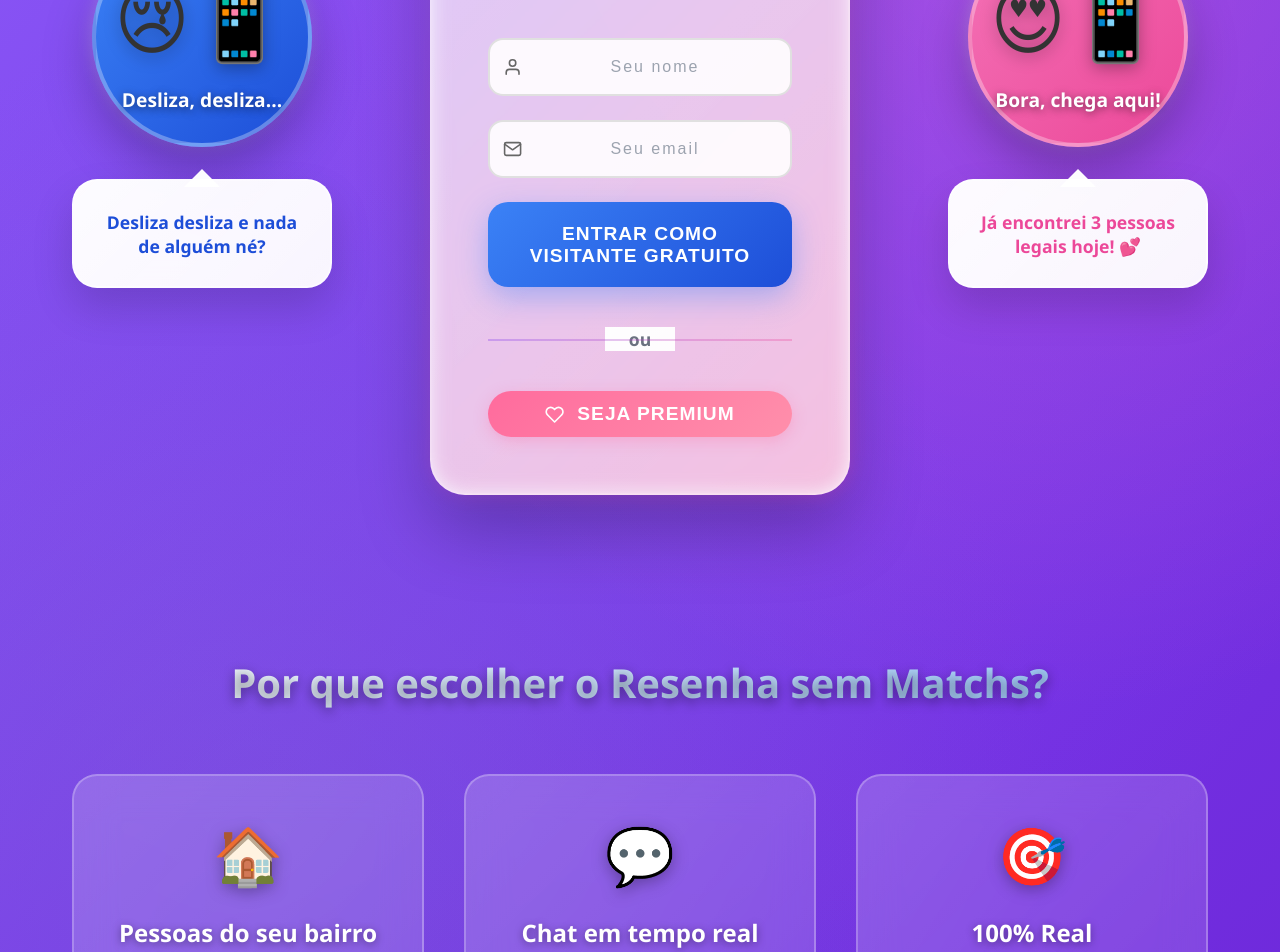
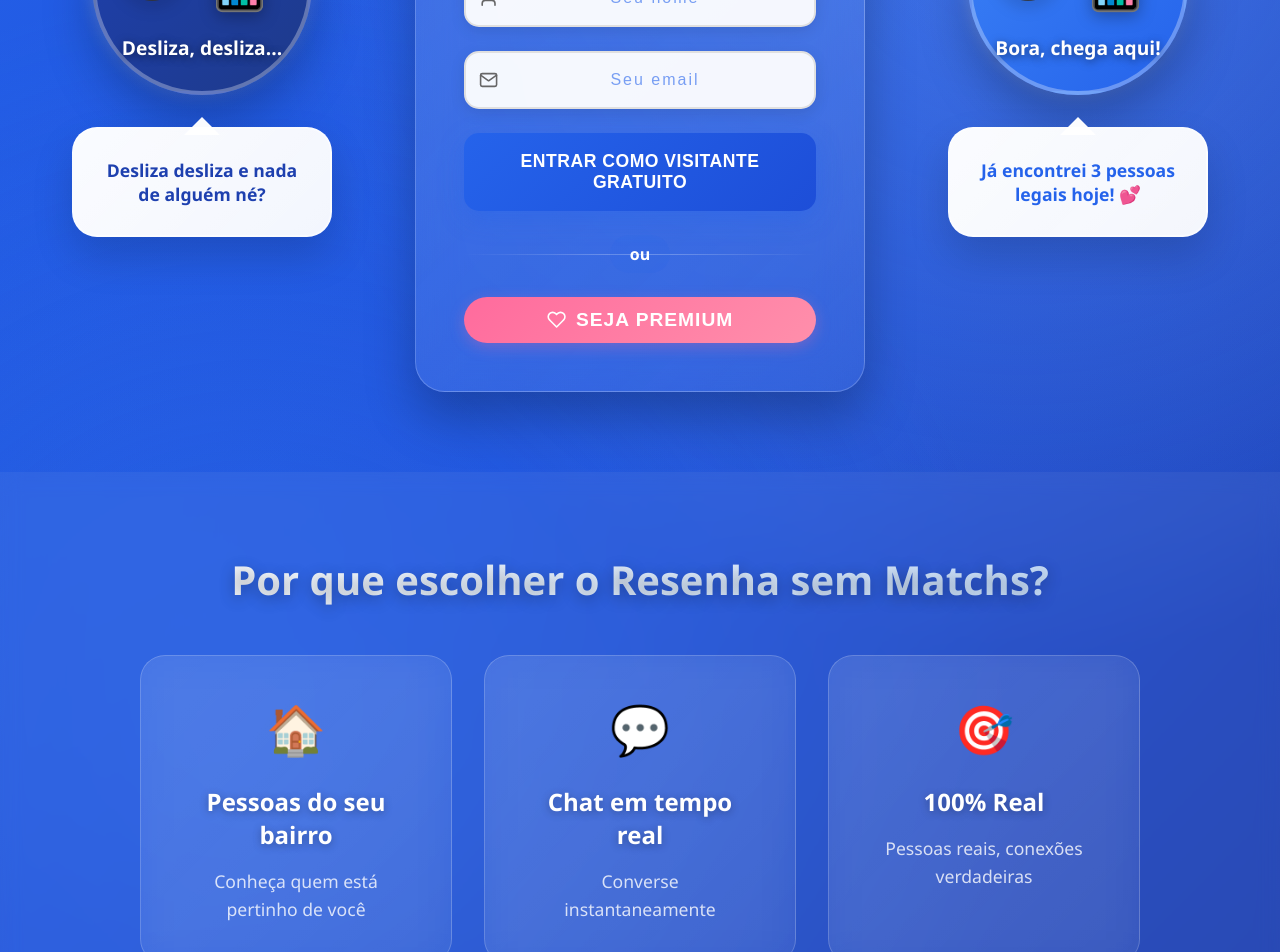
Before and after one commit to rodrigokrapp/100matchs, a React (Vite) app: page /inicio in a window 1280 px wide. Shown: the part 400-1352 px from the top of the page. Built offline with nearby package versions, Linux system fonts and the light colour scheme; no server answers; the database is empty.

Commit message:
Change theme from purple to blue across entire site

```diff
--- a/src/App.css
+++ b/src/App.css
@@ -1,4 +1,4 @@
-/* App.css - Estilos globais */
+/* App.css - Estilos globais com tema azul */
 * {
   margin: 0;
   padding: 0;
@@ -9,11 +9,14 @@ body {
   font-family: 'Segoe UI', Tahoma, Geneva, Verdana, sans-serif;
   -webkit-font-smoothing: antialiased;
   -moz-osx-font-smoothing: grayscale;
+  background: linear-gradient(135deg, #2563eb 0%, #1d4ed8 50%, #1e40af 100%);
+  min-height: 100vh;
 }
 
 .App {
   min-height: 100vh;
   width: 100%;
+  background: linear-gradient(135deg, #2563eb 0%, #1d4ed8 50%, #1e40af 100%);
 }
 
 /* Reset de estilos padrão */
@@ -32,7 +35,7 @@ a {
   color: inherit;
 }
 
-/* Scrollbar personalizada */
+/* Scrollbar personalizada com tema azul */
 ::-webkit-scrollbar {
   width: 8px;
 }
@@ -42,10 +45,16 @@ a {
 }
 
 ::-webkit-scrollbar-thumb {
-  background: rgba(139, 92, 246, 0.6);
+  background: rgba(37, 99, 235, 0.6);
   border-radius: 4px;
 }
 
 ::-webkit-scrollbar-thumb:hover {
-  background: rgba(139, 92, 246, 0.8);
+  background: rgba(37, 99, 235, 0.8);
 }
+
+/* Animação de loading */
+@keyframes spin {
+  0% { transform: rotate(0deg); }
+  100% { transform: rotate(360deg); }
+}
--- a/src/pages/HomePage.css
+++ b/src/pages/HomePage.css
@@ -1,7 +1,7 @@
-/* HomePage.css - Design Moderno Roxo */
+/* HomePage.css - Design Moderno Azul */
 .homepage {
   min-height: 100vh;
-  background: linear-gradient(135deg, #8b5cf6 0%, #7c3aed 50%, #6d28d9 100%);
+  background: linear-gradient(135deg, #2563eb 0%, #1d4ed8 50%, #1e40af 100%);
   font-family: 'Segoe UI', Tahoma, Geneva, Verdana, sans-serif;
   position: relative;
   overflow-x: hidden;
@@ -15,15 +15,15 @@
   right: 0;
   bottom: 0;
   background:
-    radial-gradient(circle at 20% 80%, rgba(120, 119, 198, 0.3) 0%, transparent 50%),
-    radial-gradient(circle at 80% 20%, rgba(255, 119, 198, 0.3) 0%, transparent 50%),
-    radial-gradient(circle at 50% 50%, rgba(139, 92, 246, 0.2) 0%, transparent 70%);
+    radial-gradient(circle at 20% 80%, rgba(59, 130, 246, 0.3) 0%, transparent 50%),
+    radial-gradient(circle at 80% 20%, rgba(147, 197, 253, 0.3) 0%, transparent 50%),
+    radial-gradient(circle at 50% 50%, rgba(37, 99, 235, 0.2) 0%, transparent 70%);
   pointer-events: none;
 }
 
 /* Header */
 .header {
-  background: rgba(139, 92, 246, 0.15);
+  background: rgba(37, 99, 235, 0.15);
   backdrop-filter: blur(15px);
   padding: 1.5rem 0;
   position: fixed;
@@ -47,7 +47,7 @@
   font-size: 2.5rem;
   font-weight: 900;
   margin: 0;
-  background: linear-gradient(135deg, #ffffff 0%, #93c5fd 50%, #ddd6fe 100%);
+  background: linear-gradient(135deg, #ffffff 0%, #93c5fd 50%, #bfdbfe 100%);
   -webkit-background-clip: text;
   -webkit-text-fill-color: transparent;
   background-clip: text;
@@ -136,11 +136,11 @@
 }
 
 .sad-side .image-container {
-  background: linear-gradient(135deg, #3b82f6 0%, #1d4ed8 100%);
+  background: linear-gradient(135deg, #1e40af 0%, #1e3a8a 100%);
 }
 
 .happy-side .image-container {
-  background: linear-gradient(135deg, #f472b6 0%, #ec4899 100%);
+  background: linear-gradient(135deg, #3b82f6 0%, #2563eb 100%);
 }
 
 .person-icon {
@@ -184,13 +184,13 @@
 }
 
 .sad-bubble {
-  color: #1d4ed8;
+  color: #1e40af;
   font-weight: 700;
   font-size: 1.1rem;
 }
 
 .happy-bubble {
-  color: #ec4899;
+  color: #2563eb;
   font-weight: 700;
   font-size: 1.1rem;
 }
@@ -199,49 +199,50 @@
 .hero-center {
   display: flex;
   justify-content: center;
+  align-items: center;
 }
 
 .form-container {
-  background: linear-gradient(135deg, rgba(255, 255, 255, 0.98) 0%, rgba(255, 255, 255, 0.95) 100%);
-  padding: 3.5rem;
-  border-radius: 35px;
-  box-shadow: 0 35px 70px rgba(0,0,0,0.25);
-  max-width: 420px;
+  background: linear-gradient(135deg, rgba(255, 255, 255, 0.15) 0%, rgba(255, 255, 255, 0.05) 100%);
+  backdrop-filter: blur(20px);
+  padding: 3rem;
+  border-radius: 30px;
+  box-shadow: 0 25px 50px rgba(0,0,0,0.25);
+  border: 1px solid rgba(255, 255, 255, 0.2);
+  max-width: 450px;
   width: 100%;
-  text-align: center;
-  border: 2px solid rgba(255, 255, 255, 0.4);
-  backdrop-filter: blur(20px);
   position: relative;
+  overflow: hidden;
 }
 
 .form-container::before {
   content: '';
   position: absolute;
-  inset: -2px;
-  border-radius: 35px;
-  background: linear-gradient(135deg, rgba(139, 92, 246, 0.3), rgba(236, 72, 153, 0.3));
-  filter: blur(10px);
+  inset: 0;
+  background: linear-gradient(135deg, rgba(37, 99, 235, 0.1) 0%, rgba(29, 78, 216, 0.05) 100%);
+  border-radius: 30px;
   z-index: -1;
 }
 
 .form-container h2 {
-  color: #7c3aed;
+  color: white;
+  font-size: 2.2rem;
+  font-weight: 900;
   margin-bottom: 1rem;
-  font-size: 2.3rem;
-  font-weight: 900;
-  text-shadow: 0 2px 8px rgba(124, 58, 237, 0.3);
-  background: linear-gradient(135deg, #7c3aed 0%, #ec4899 100%);
+  text-align: center;
+  text-shadow: 0 4px 15px rgba(0,0,0,0.3);
+  background: linear-gradient(135deg, #ffffff 0%, #bfdbfe 100%);
   -webkit-background-clip: text;
   -webkit-text-fill-color: transparent;
   background-clip: text;
 }
 
 .subtitle {
-  color: #4b5563;
+  color: rgba(255, 255, 255, 0.9);
+  text-align: center;
   margin-bottom: 2.5rem;
-  font-size: 1.2rem;
-  font-weight: 600;
-  line-height: 1.4;
+  font-size: 1.1rem;
+  font-weight: 500;
 }
 
 .form-visitante {
@@ -250,71 +251,69 @@
 
 .input-group {
   position: relative;
-  margin-bottom: 1.8rem;
+  margin-bottom: 1.5rem;
 }
 
 .input-icon {
   position: absolute;
-  left: 1.2rem;
+  left: 18px;
   top: 50%;
   transform: translateY(-50%);
-  color: #7c3aed;
+  color: #2563eb;
+  font-size: 1.2rem;
   z-index: 2;
-  font-size: 1.2rem;
 }
 
 .input-group input {
   width: 100%;
-  padding: 1.2rem 1.2rem 1.2rem 3.5rem;
-  border: 3px solid rgba(124, 58, 237, 0.2);
-  border-radius: 20px;
-  font-size: 1.1rem;
-  background: rgba(255, 255, 255, 0.9);
-  color: #374151;
+  padding: 18px 18px 18px 55px;
+  border: 2px solid rgba(37, 99, 235, 0.3);
+  border-radius: 15px;
+  background: rgba(255, 255, 255, 0.95);
+  font-size: 1rem;
+  font-weight: 500;
   transition: all 0.3s ease;
-  box-sizing: border-box;
-  font-weight: 500;
+  box-shadow: 0 4px 15px rgba(0,0,0,0.1);
 }
 
 .input-group input:focus {
   outline: none;
-  border-color: #7c3aed;
-  background: white;
-  box-shadow: 0 0 0 4px rgba(124, 58, 237, 0.15);
+  border-color: #2563eb;
+  background: rgba(255, 255, 255, 1);
+  box-shadow: 0 0 0 4px rgba(37, 99, 235, 0.1);
   transform: translateY(-2px);
 }
 
 .input-group input::placeholder {
-  color: #9ca3af;
+  color: rgba(37, 99, 235, 0.6);
   font-weight: 500;
 }
 
 .btn-visitante {
   width: 100%;
-  background: linear-gradient(135deg, #3b82f6 0%, #1d4ed8 100%);
+  background: linear-gradient(135deg, #2563eb 0%, #1d4ed8 100%);
   color: white;
   border: none;
-  padding: 1.3rem 2rem;
-  border-radius: 20px;
-  font-size: 1.2rem;
-  font-weight: 800;
+  padding: 18px;
+  border-radius: 15px;
+  font-size: 1.1rem;
+  font-weight: bold;
   cursor: pointer;
   transition: all 0.3s ease;
-  box-shadow: 0 10px 30px rgba(59, 130, 246, 0.4);
+  box-shadow: 0 8px 25px rgba(37, 99, 235, 0.4);
   text-transform: uppercase;
-  letter-spacing: 1px;
+  letter-spacing: 0.5px;
 }
 
 .btn-visitante:hover {
   transform: translateY(-3px);
-  box-shadow: 0 15px 40px rgba(59, 130, 246, 0.5);
-  background: linear-gradient(135deg, #2563eb 0%, #1e40af 100%);
+  box-shadow: 0 12px 35px rgba(37, 99, 235, 0.5);
 }
 
 .divider {
-  margin: 2.5rem 0;
+  text-align: center;
+  margin: 2rem 0;
   position: relative;
-  text-align: center;
 }
 
 .divider::before {
@@ -323,58 +322,60 @@
   top: 50%;
   left: 0;
   right: 0;
-  height: 2px;
-  background: linear-gradient(135deg, rgba(124, 58, 237, 0.3), rgba(236, 72, 153, 0.3));
+  height: 1px;
+  background: linear-gradient(90deg, transparent, rgba(255,255,255,0.3), transparent);
 }
 
 .divider span {
-  background: linear-gradient(135deg, rgba(255, 255, 255, 0.98) 0%, rgba(255, 255, 255, 0.95) 100%);
-  padding: 0 1.5rem;
-  color: #6b7280;
-  font-weight: 700;
-  font-size: 1.1rem;
+  background: rgba(37, 99, 235, 0.1);
+  color: white;
+  padding: 8px 20px;
+  border-radius: 20px;
+  font-weight: 600;
+  backdrop-filter: blur(10px);
 }
 
 .btn-premium {
   width: 100%;
-  background: linear-gradient(135deg, #f472b6 0%, #ec4899 100%);
+  background: linear-gradient(135deg, #1e40af 0%, #1e3a8a 100%);
   color: white;
-  border: none;
-  padding: 1.3rem 2rem;
-  border-radius: 20px;
+  border: 2px solid rgba(255, 255, 255, 0.3);
+  padding: 18px;
+  border-radius: 15px;
   font-size: 1.2rem;
-  font-weight: 800;
+  font-weight: bold;
   cursor: pointer;
+  transition: all 0.3s ease;
   display: flex;
   align-items: center;
   justify-content: center;
-  gap: 0.8rem;
-  transition: all 0.3s ease;
-  box-shadow: 0 10px 30px rgba(244, 114, 182, 0.4);
+  gap: 10px;
   text-transform: uppercase;
   letter-spacing: 1px;
+  box-shadow: 0 8px 25px rgba(30, 64, 175, 0.4);
 }
 
 .btn-premium:hover {
+  background: linear-gradient(135deg, #1e3a8a 0%, #1e40af 100%);
   transform: translateY(-3px);
-  box-shadow: 0 15px 40px rgba(244, 114, 182, 0.5);
-  background: linear-gradient(135deg, #ec4899 0%, #db2777 100%);
+  box-shadow: 0 12px 35px rgba(30, 64, 175, 0.5);
 }
 
+/* Features Section */
 .features {
-  padding: 5rem 0;
-  position: relative;
-  z-index: 5;
+  padding: 80px 0;
+  background: rgba(255, 255, 255, 0.05);
+  backdrop-filter: blur(10px);
 }
 
 .features h3 {
-  text-align: center;
   color: white;
   font-size: 2.5rem;
-  margin-bottom: 4rem;
   font-weight: 900;
-  text-shadow: 0 4px 12px rgba(0,0,0,0.4);
-  background: linear-gradient(135deg, #ffffff 0%, #93c5fd 100%);
+  text-align: center;
+  margin-bottom: 3rem;
+  text-shadow: 0 4px 15px rgba(0,0,0,0.3);
+  background: linear-gradient(135deg, #ffffff 0%, #bfdbfe 100%);
   -webkit-background-clip: text;
   -webkit-text-fill-color: transparent;
   background-clip: text;
@@ -382,31 +383,32 @@
 
 .features-grid {
   display: grid;
-  grid-template-columns: repeat(auto-fit, minmax(320px, 1fr));
-  gap: 2.5rem;
+  grid-template-columns: repeat(auto-fit, minmax(300px, 1fr));
+  gap: 2rem;
+  max-width: 1000px;
+  margin: 0 auto;
 }
 
 .feature-card {
-  background: linear-gradient(135deg, rgba(255, 255, 255, 0.18) 0%, rgba(255, 255, 255, 0.12) 100%);
+  background: linear-gradient(135deg, rgba(255, 255, 255, 0.1) 0%, rgba(255, 255, 255, 0.05) 100%);
+  backdrop-filter: blur(20px);
   padding: 2.5rem;
   border-radius: 25px;
   text-align: center;
+  border: 1px solid rgba(255, 255, 255, 0.2);
   transition: all 0.3s ease;
-  border: 2px solid rgba(255, 255, 255, 0.25);
-  backdrop-filter: blur(20px);
   position: relative;
+  overflow: hidden;
 }
 
 .feature-card::before {
   content: '';
   position: absolute;
-  inset: -2px;
-  border-radius: 25px;
-  background: linear-gradient(135deg, rgba(255, 255, 255, 0.3), rgba(255, 255, 255, 0.1));
-  filter: blur(8px);
-  z-index: -1;
+  inset: 0;
+  background: linear-gradient(135deg, rgba(37, 99, 235, 0.1) 0%, rgba(29, 78, 216, 0.05) 100%);
   opacity: 0;
   transition: opacity 0.3s ease;
+  border-radius: 25px;
 }
 
 .feature-card:hover::before {
@@ -414,51 +416,52 @@
 }
 
 .feature-card:hover {
-  transform: translateY(-8px) scale(1.02);
+  transform: translateY(-10px);
   box-shadow: 0 20px 40px rgba(0,0,0,0.2);
 }
 
 .feature-icon {
-  font-size: 3.5rem;
+  font-size: 3rem;
   margin-bottom: 1.5rem;
-  filter: drop-shadow(0 4px 8px rgba(0,0,0,0.3));
 }
 
 .feature-card h4 {
   color: white;
-  margin-bottom: 1.2rem;
   font-size: 1.5rem;
   font-weight: 800;
-  text-shadow: 0 2px 8px rgba(0,0,0,0.4);
+  margin-bottom: 1rem;
+  text-shadow: 0 2px 8px rgba(0,0,0,0.3);
 }
 
 .feature-card p {
-  color: rgba(255, 255, 255, 0.95);
+  color: rgba(255, 255, 255, 0.8);
   font-size: 1.1rem;
   line-height: 1.6;
   font-weight: 500;
 }
 
+/* Responsive */
 @media (max-width: 768px) {
   .hero-content {
     grid-template-columns: 1fr;
     gap: 2rem;
+    text-align: center;
   }
 
   .hero-side {
-    order: -1;
+    order: 2;
   }
 
   .hero-center {
-    order: 0;
+    order: 1;
   }
 
   .happy-side {
-    order: 1;
+    order: 3;
   }
 
   .form-container {
-    padding: 2.5rem;
+    padding: 2rem;
   }
 
   .image-container {
@@ -471,7 +474,7 @@
   }
 
   .logo {
-    font-size: 1.8rem;
+    font-size: 2rem;
   }
 
   .form-container h2 {
```
Also changed, not shown: src/pages/SalasPage.tsx (+13 -12 lines).
